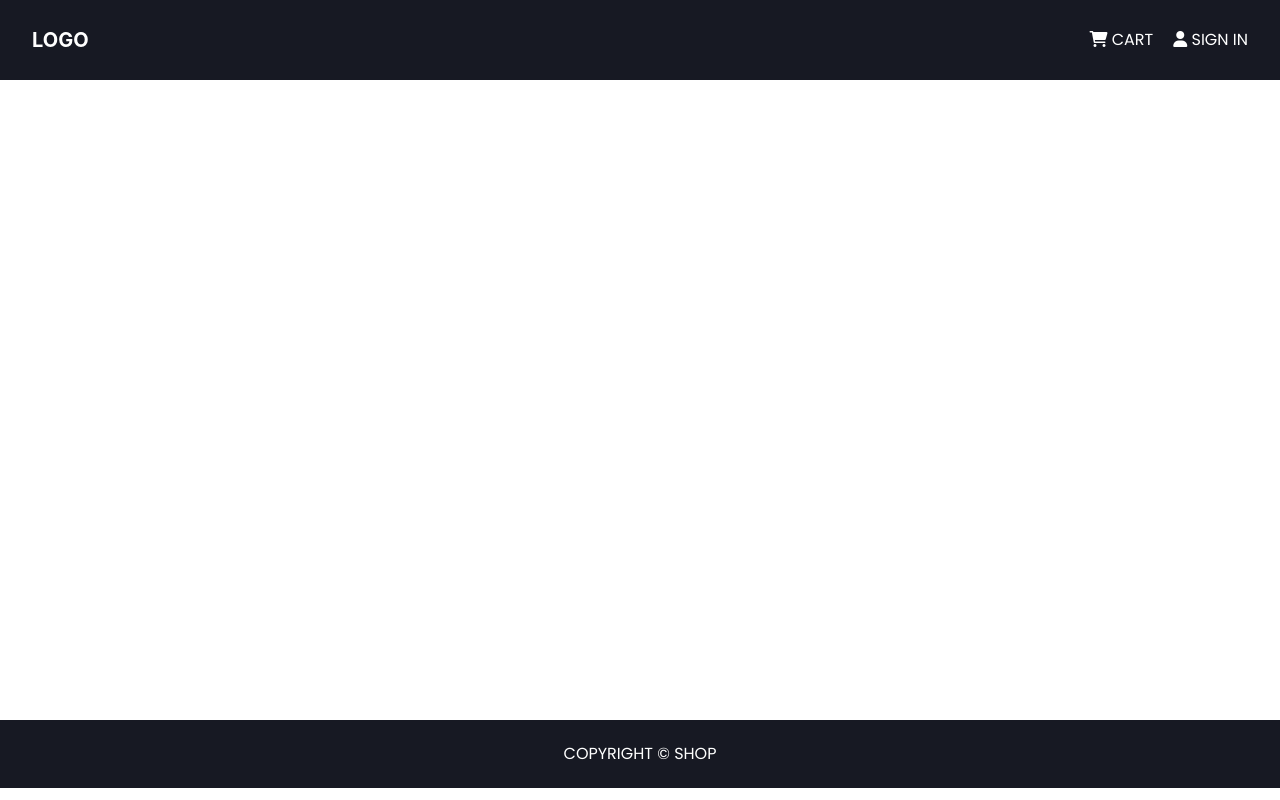
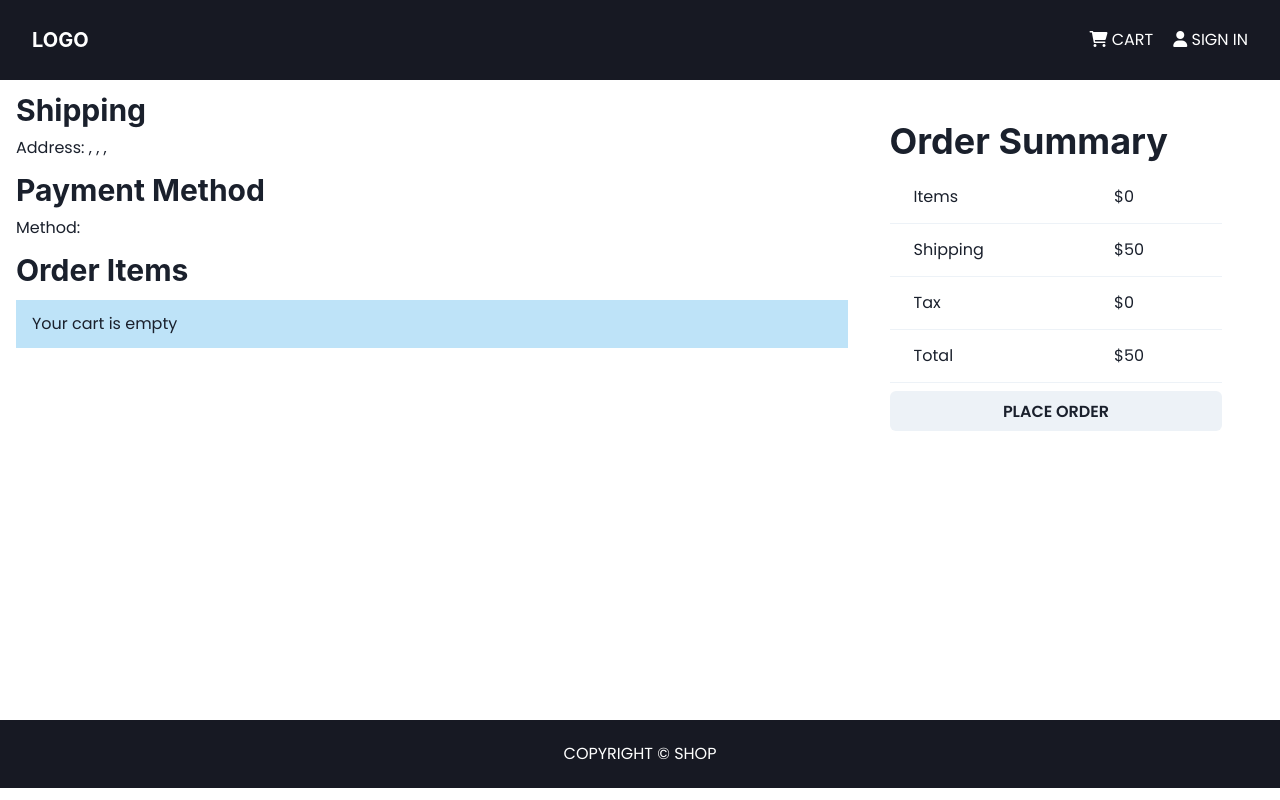
Before and after one commit to iamPiyushNagpal/Ecommerce-App-MERN, a React (Create React App) app in the folder frontend/: page /placeorder in a window 1280 px wide. Built offline with nearby package versions, Linux system fonts and the light colour scheme.

Commit message:
Add PlaceOrder Page

```diff
--- a/frontend/src/App.js
+++ b/frontend/src/App.js
@@ -11,6 +11,7 @@ import RegisterPage from './pages/RegisterPage';
 import ProfilePage from './pages/ProfilePage';
 import ShippingPage from './pages/ShippingPage';
 import PaymentPage from './pages/PaymentScreen';
+import PlaceOrderPage from './pages/PlaceOrderPage';
 
 function App() {
   return (
@@ -27,6 +28,7 @@ function App() {
             <Route path="/profile"><ProfilePage /></Route>
             <Route path="/shipping"><ShippingPage /></Route>
             <Route path="/payment"><PaymentPage /></Route>
+            <Route path="/placeorder"><PlaceOrderPage /></Route>
           </Switch>
         </div>
         <Footer />
--- /dev/null
+++ b/frontend/src/pages/PlaceOrderPage.js
@@ -0,0 +1,85 @@
+import {
+    Box, Container, Heading, Button, Flex, Text, Stack, Image, Link, Table, Tbody,
+    Tr, Td
+} from "@chakra-ui/react";
+import { useSelector } from 'react-redux';
+import Message from '../components/Message';
+import { Link as ReactRouterLink } from 'react-router-dom';
+
+const PlaceOrderPage = () => {
+
+    const cart = useSelector(state => state.cart);
+
+    cart.itemsPrice = cart.cartItems.reduce((acc, item) => acc + item.price * item.qty, 0);
+    cart.shippingPrice = cart.itemsPrice > 500 ? 0 : 50;
+    cart.taxPrice = Number((0.18 * cart.itemsPrice).toFixed(2));
+    cart.totalPrice = Number(cart.itemsPrice) + Number(cart.shippingPrice) + Number(cart.taxPrice);
+
+    const placeOrderHandler = () => {
+
+    }
+
+    return (
+        <Container maxW="container.xl">
+            <Flex>
+                <Box flex="2">
+                    <Box my={3}>
+                        <Heading size='lg'>Shipping</Heading>
+                        <Text mt={2}>Address: {cart.shippingAddress.address},
+                            {' '}{cart.shippingAddress.city},{' '}{cart.shippingAddress.postalCode},
+                            {' '}{cart.shippingAddress.country}</Text>
+                    </Box>
+                    <Box mb={3}>
+                        <Heading size='lg'>Payment Method</Heading>
+                        <Text mt={2}>Method: {cart.paymentMethod}</Text>
+                    </Box>
+                    <Box>
+                        <Heading size='lg'>Order Items</Heading>
+                        {cart.cartItems.length === 0 ? <Message description="Your cart
+                        is empty" status="info" /> : (
+                            <Table variant="simple" >
+                                <Tbody>
+                                    {cart.cartItems.map((item, index) => (
+                                        <Tr key={index}>
+                                            <Td><Image boxSize={70} src={item.image} /></Td>
+                                            <Td><Heading as="h6" size="sm"><Link as={ReactRouterLink} to={`/product/${item.product}`}>{item.name}</Link></Heading></Td>
+                                            <Td>{item.qty} x ${item.price} = ${item.qty * item.price}</Td>
+                                        </Tr>
+                                    ))}
+                                </Tbody>
+                            </Table>
+                        )}
+                    </Box>
+                </Box>
+                <Box flex="1">
+                    <Stack mt={10} mx={"auto"} width="80%">
+                        <Heading>Order Summary</Heading>
+                        <Table variant="simple" >
+                            <Tbody>
+                                <Tr>
+                                    <Td>Items</Td>
+                                    <Td>${cart.itemsPrice}</Td>
+                                </Tr>
+                                <Tr>
+                                    <Td>Shipping</Td>
+                                    <Td>${cart.shippingPrice}</Td>
+                                </Tr>
+                                <Tr>
+                                    <Td>Tax</Td>
+                                    <Td>${cart.taxPrice}</Td>
+                                </Tr>
+                                <Tr>
+                                    <Td>Total</Td>
+                                    <Td>${cart.totalPrice}</Td>
+                                </Tr>
+                            </Tbody>
+                        </Table>
+                        <Button onClick={placeOrderHandler}>PLACE ORDER</Button>
+                    </Stack>
+                </Box>
+            </Flex>
+        </Container>
+    )
+}
+
+export default PlaceOrderPage
```
